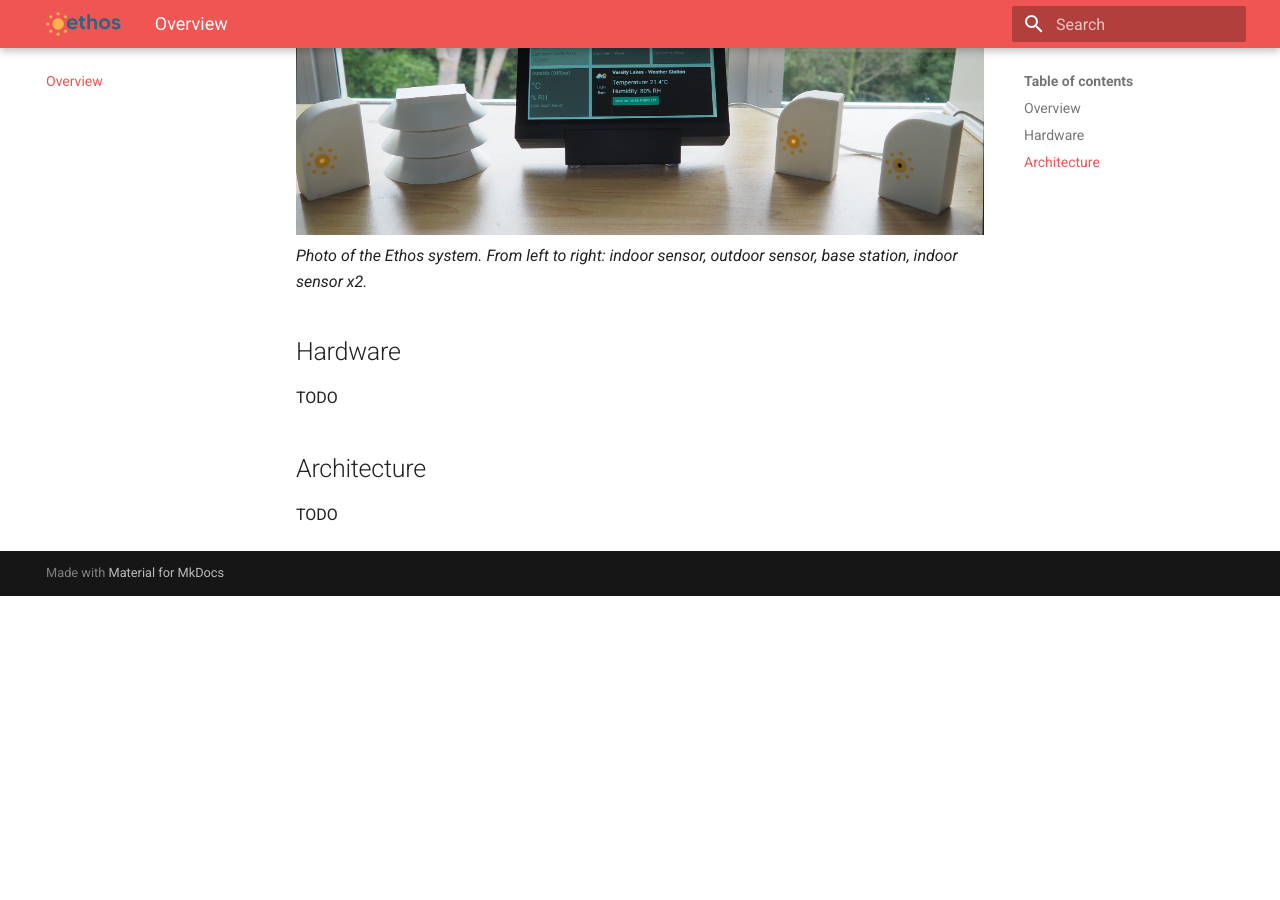
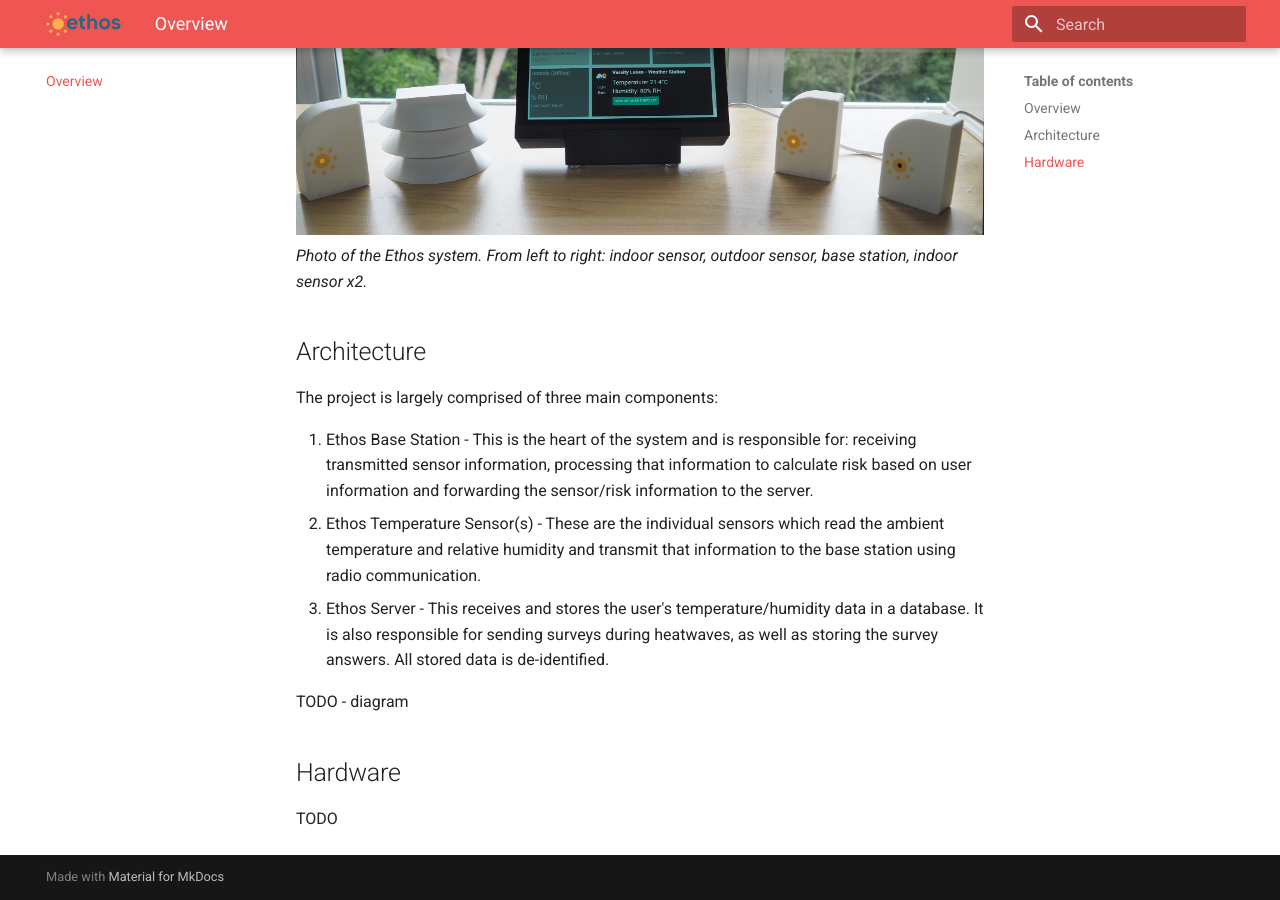
Before and after one commit to climate-ethos/ethos-overview-documentation, an MkDocs documentation site: the page built from docs/index.md, in a window 1280 px wide and 900 px high, scrolled down 579 px. Built offline with MkDocs 1.6.1 and Material for MkDocs 9.7.7, drawn with Linux system fonts in a browser that asks for light colours; before the commit the page ends 1175 px from its top, so only the background shows below that.

```diff
--- a/docs/index.md
+++ b/docs/index.md
@@ -9,10 +9,16 @@ The Ethos Project aims to provide a heat Early Warning System (EWS) for vulnerab
 ![System](assets/system.JPG)
 *Photo of the Ethos system. From left to right: indoor sensor, outdoor sensor, base station, indoor sensor x2.*
 
+## Architecture
+
+The project is largely comprised of three main components:
+
+1. Ethos Base Station - This is the heart of the system and is responsible for: receiving transmitted sensor information, processing that information to calculate risk based on user information and forwarding the sensor/risk information to the server.
+2. Ethos Temperature Sensor(s) - These are the individual sensors which read the ambient temperature and relative humidity and transmit that information to the base station using radio communication.
+3. Ethos Server - This receives and stores the user's temperature/humidity data in a database. It is also responsible for sending surveys during heatwaves, as well as storing the survey answers. All stored data is de-identified.
+
+TODO - diagram
+
 ## Hardware
 
 TODO
-
-## Architecture
-
-TODO
--- a/mkdocs.yml
+++ b/mkdocs.yml
@@ -1,4 +1,4 @@
-site_name: Ethos Project Overview
+site_name: Ethos Project Documentation
 theme:
   name: material
   logo: assets/ethos.svg
@@ -11,7 +11,7 @@ theme:
     primary: red
 nav:
   - Overview: index.md
-  - 'Ethos-Server Docs': 'https://github.com/climate-ethos/ethos-server/blob/master/README.md'
-  - 'Ethos-Raspberry-Pi Docs': 'https://github.com/climate-ethos/ethos-raspberry-pi/blob/master/README.md'
-  - 'Ethos-Temperature-Sensor Docs': 'https://github.com/climate-ethos/ethos-raspberry-pi/blob/master/README.md'
+  - 'Ethos Base Station': 'https://github.com/climate-ethos/ethos-raspberry-pi/blob/master/README.md'
+  - 'Ethos Temperature Sensor': 'https://github.com/climate-ethos/ethos-raspberry-pi/blob/master/README.md'
+  - 'Ethos Server': 'https://github.com/climate-ethos/ethos-server/blob/master/README.md'
   - 'Publications & News Articles': publications.md
```
Also changed, not shown: 2 other files.
